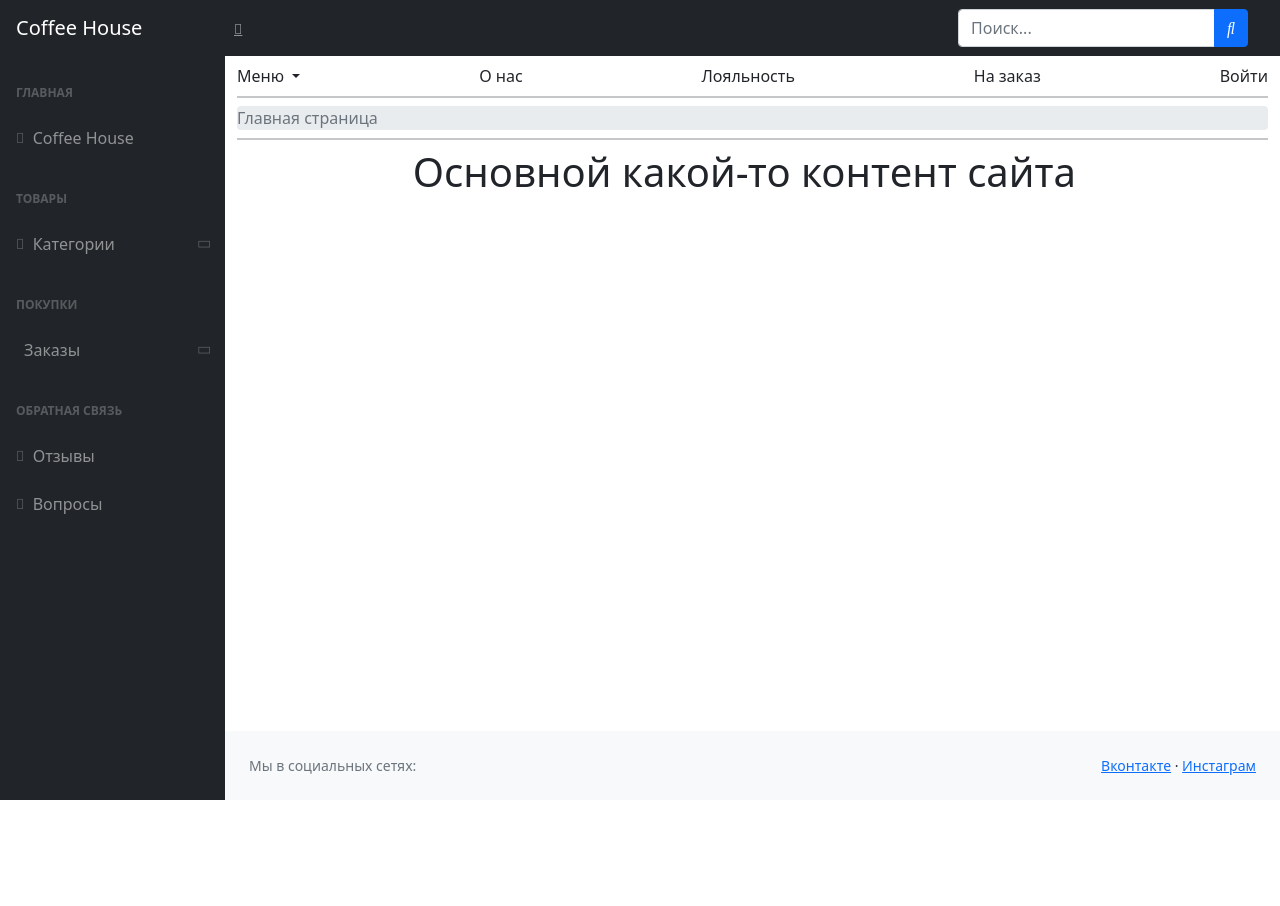
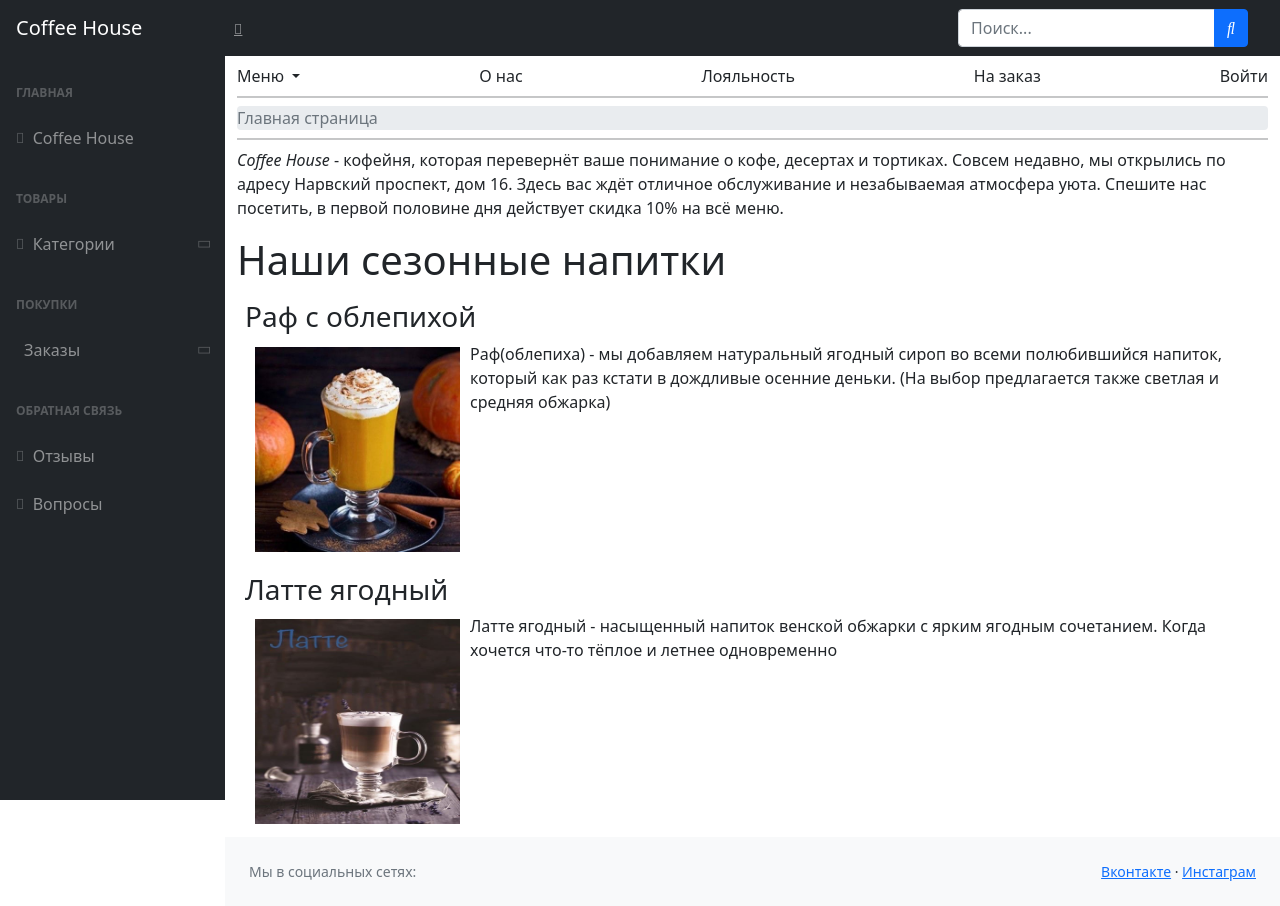
Before and after one commit to Gumra/coffee_mvc, a PHP site: page / in a window 1280 px wide. Before the commit the page ends 800 px from the top, so only its background shows below. Run offline with PHP 8.4, Linux system fonts and the light colour scheme; some libraries are stand-ins or nearby versions.

Commit message:
Обновление шаблона главной страницы и добавление главной страницы с описанием

```diff
--- a/application/config/dbConf.php
+++ b/application/config/dbConf.php
@@ -1,7 +1,7 @@
 <?php
     return array(
         "host"=>"localhost",
-        "dbname"=>"coffee",
+        "dbname"=>"coffee_mvc",
         "user"=>"root",
         "password"=>"",
     );
--- a/application/models/Main.php
+++ b/application/models/Main.php
@@ -35,11 +35,11 @@
                 return false;
             }
 
-            if ($profiles[0]['admin']) {
-                $_SESSION['admin']=$profiles;
+            if ($profiles[0]['status']==0) {
+                $_SESSION['user']=$profiles;
             }
             else {
-                $_SESSION['user']=$profiles;
+                $_SESSION['admin']=$profiles;
             }
             return true;
         }
--- a/application/views/layouts/default.php
+++ b/application/views/layouts/default.php
@@ -1,3 +1,6 @@
+<?php
+    $currentUser=array_key_first($_SESSION);
+?>
 <!DOCTYPE html>
 <html lang="en">
     <head>
@@ -86,8 +89,7 @@
             <div id="layoutSidenav_content">
                 <main>
                     <div class="container-fluid mt-2">
-                        <?php $currentUser=array_key_first($_SESSION);
-                        if ($currentUser):?>
+                        <?php if ($currentUser):?>
                         <div class="d-flex flex-row justify-content-between">
                             <div class="d-flex align-items-center">
                                 <img src="/application/public/materials/profilesImage/<?=$_SESSION[$currentUser][0]['id'].'.jpg'?>" width="50" height="50" style="margin-right: 10px">
--- a/application/views/main/index.php
+++ b/application/views/main/index.php
@@ -1,7 +1,28 @@
-<div class="container">
-    <div class="row">
-        <div class="col-lg-8 col-md-10 mx-auto">
-            <h1>Основной какой-то контент сайта</h1>
+<div class="container-fluid">
+        <div class="d-flex">
+            <p>
+                <cite> Coffee House </cite> - кофейня, которая перевернёт ваше понимание о кофе, десертах и тортиках.
+                Совсем недавно, мы открылись по адресу Нарвский проспект, дом 16. Здесь вас ждёт отличное
+                обслуживание и незабываемая атмосфера уюта. Спешите нас посетить, в первой половине дня
+                действует скидка 10% на всё меню.
+            </p>
         </div>
-    </div>
+        <div class="d-flex">
+            <h1>Наши сезонные напитки</h1>
+        </div>
+        <div class="d-flex flex-column">
+            <div class="p-2">
+                <h3>Раф с облепихой</h3>
+                <img src="application/public/materials/image_index/raf_obl.jpg" height="205" width="205" align="left" hspace="10px" vspace="5px">
+                <p> Раф(облепиха) - мы добавляем натуральный ягодный сироп во всеми
+                    полюбившийся напиток, который как раз кстати в дождливые осенние
+                    деньки. (На выбор предлагается также светлая и средняя обжарка)</p>
+            </div>
+            <div class="p-2">
+                <h3>Латте ягодный</h3>
+                <img src="application/public/materials/image_index/latte_berry.jpg" height="205" width="205" align="left" hspace="10px" vspace="5px">
+                <p> Латте ягодный - насыщенный напиток венской обжарки с ярким ягодным
+                    сочетанием. Когда хочется что-то тёплое и летнее одновременно</p>
+            </div>
+        </div>
 </div>
--- a/index.php
+++ b/index.php
@@ -1,10 +1,5 @@
 <?php
 
-//$str='as12qe';
-/*$str='11.05.2021';
-var_dump(preg_match('#^[0-9]{2}.[0-9]{2}.[0-9]{4}$#',$str));
-
-die();*/
     require 'application/lib/Dev.php';
     use application\core\Router;
 
```
Also changed, not shown: application/public/materials/image_index/latte_berry.jpg (added), application/public/materials/image_index/raf_obl.jpg (added), application/public/materials/profilesImage/1.jpg (added).
